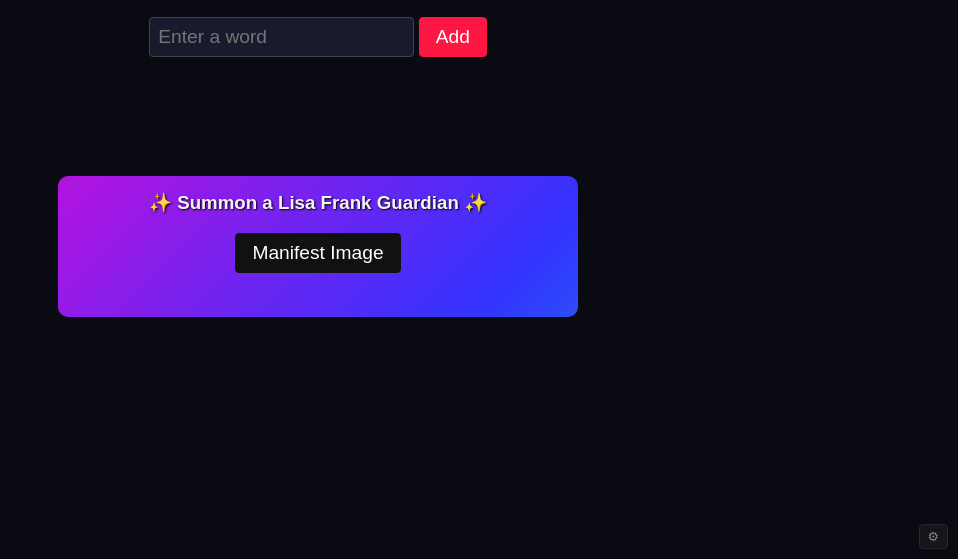
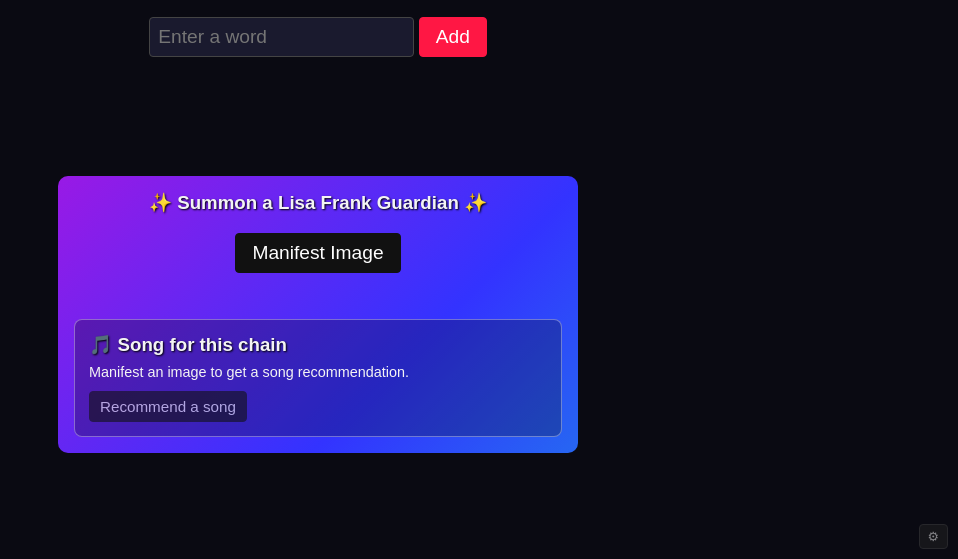
Before and after one commit to anunezPearl/corpse-team-1, a plain HTML site: page index.html in a window 1280 px wide. Shown: the part 241-800 px from the top of the page, without its empty margins (322-1280 px from the left). Drawn offline with Linux system fonts and the light colour scheme.

Commit message:
Recommend songs from the word chain and image (#3)

```diff
--- a/index.html
+++ b/index.html
@@ -142,6 +142,11 @@
     #frankSection button { background: #111; border-color: #111; }
     #frankImg { max-width: 100%; border-radius: 8px; margin-top: 10px; display: none; }
     #frankStatus { font-size: 0.95rem; margin-top: 10px; min-height: 1.2em; }
+    #songSection { margin-top: 18px; padding: 14px; border: 1px solid rgb(255 255 255 / 35%); border-radius: 8px; background: rgb(0 0 0 / 25%); text-align: left; }
+    #songSection h3 { margin: 0 0 8px; }
+    #songStatus { min-height: 1.2em; font-size: 0.9rem; }
+    #songRecommendation { margin: 12px 0 0; padding: 12px; border-left: 4px solid var(--red); background: rgb(0 0 0 / 24%); white-space: pre-wrap; font: inherit; line-height: 1.45; }
+    #songBtn { margin-top: 10px; font-size: 0.95rem; padding: 6px 10px; }
 
     #settingsToggle {
       position: fixed; bottom: 10px; right: 10px; opacity: 0.5;
@@ -189,6 +194,12 @@
     <button id="frankBtn" data-i18n="frankBtn" onclick="generateFrankImage()">Manifest Image</button>
     <div id="frankStatus"></div>
     <img id="frankImg" alt="Lisa Frank style generated image" />
+    <div id="songSection">
+      <h3 data-i18n="songTitle">🎵 Song for this chain</h3>
+      <div id="songStatus" data-i18n="songIdle">Manifest an image to get a song recommendation.</div>
+      <pre id="songRecommendation" hidden></pre>
+      <button id="songBtn" data-i18n="songBtn" onclick="recommendSong()" disabled>Recommend a song</button>
+    </div>
   </div>
 
   <button id="settingsToggle" onclick="toggleSettings()">⚙</button>
@@ -219,6 +230,12 @@
         frankLoading: "Consulting the neon spirits...",
         frankError: "The neon spirits did not answer. Check your LiteLLM settings (⚙) and network.",
         frankNoKey: "No API key configured. Click ⚙ in the corner and paste your LiteLLM key.",
+        songTitle: "🎵 Song for this chain",
+        songIdle: "Manifest an image to get a song recommendation.",
+        songBtn: "Recommend a song",
+        songLoading: "Matching the chain and guardian to a song...",
+        songError: "The song oracle did not answer. Try again.",
+        songNoKey: "Add LiteLLM settings before requesting a song.",
         emptyWord: "Enter a word first.",
         duplicateWord: "That word is already in this chain.",
         wrongLetter: "Your word must begin with \"{letter}\".",
@@ -240,6 +257,12 @@
         frankLoading: "Consultando a los espíritus de neón...",
         frankError: "Los espíritus de neón no respondieron. Revisa tu configuración de LiteLLM (⚙) y tu red.",
         frankNoKey: "No hay clave API configurada. Haz clic en ⚙ y pega tu clave de LiteLLM.",
+        songTitle: "🎵 Canción para esta cadena",
+        songIdle: "Manifiesta una imagen para obtener una recomendación musical.",
+        songBtn: "Recomendar una canción",
+        songLoading: "Relacionando la cadena y el guardián con una canción...",
+        songError: "El oráculo musical no respondió. Inténtalo de nuevo.",
+        songNoKey: "Configura LiteLLM antes de pedir una canción.",
         emptyWord: "Primero escribe una palabra.",
         duplicateWord: "Esa palabra ya está en esta cadena.",
         wrongLetter: "Tu palabra debe empezar por \"{letter}\".",
@@ -440,6 +463,7 @@
     async function generateFrankImage() {
       const statusEl = document.getElementById("frankStatus");
       const imgEl = document.getElementById("frankImg");
+      const songBtn = document.getElementById("songBtn");
       const { baseUrl, apiKey } = loadSettings();
 
       if (!apiKey || !baseUrl) {
@@ -449,6 +473,11 @@
 
       statusEl.textContent = translations[currentLang].frankLoading;
       imgEl.style.display = "none";
+      songBtn.disabled = true;
+      document.getElementById("songRecommendation").hidden = true;
+      document.getElementById("songStatus").textContent = translations[currentLang].songIdle;
+
+      const chainDescription = chain.length ? chain.join(" → ") : "an empty word chain";
 
       try {
         const res = await fetch(`${baseUrl}/v1/images/generations`, {
@@ -460,7 +489,7 @@
           body: JSON.stringify({
             model: "dall-e-3",
             prompt:
-              "Lisa Frank style 1990s rainbow neon sticker art of a mythical glitter creature guarding a chain of glowing letters, extremely vivid colors, airbrushed, unicorns and lightning bolts",
+              `Lisa Frank style 1990s rainbow neon sticker art of a mythical glitter creature guarding a chain of glowing letters. The word chain is: ${chainDescription}. Make the chain's words visually meaningful in the scene. Use extremely vivid colors, airbrushing, unicorns, and lightning bolts.`,
             n: 1,
             size: "1024x1024",
           }),
@@ -476,8 +505,74 @@
         imgEl.src = src;
         imgEl.style.display = "block";
         statusEl.textContent = "";
+        songBtn.disabled = false;
+        recommendSong(src);
       } catch (err) {
         statusEl.textContent = translations[currentLang].frankError;
+        document.getElementById("songStatus").textContent = translations[currentLang].songIdle;
+      }
+    }
+
+    // --- Song recommendation from the current chain + generated image ---
+    async function recommendSong(imageSrc = document.getElementById("frankImg").src) {
+      const statusEl = document.getElementById("songStatus");
+      const recommendationEl = document.getElementById("songRecommendation");
+      const button = document.getElementById("songBtn");
+      const { baseUrl, apiKey, chatModel } = loadSettings();
+
+      if (!apiKey || !baseUrl) {
+        statusEl.textContent = translations[currentLang].songNoKey;
+        return;
+      }
+      if (!imageSrc) {
+        statusEl.textContent = translations[currentLang].songIdle;
+        return;
+      }
+
+      const chainDescription = chain.length ? chain.join(" → ") : "(no words entered yet)";
+      button.disabled = true;
+      recommendationEl.hidden = true;
+      statusEl.textContent = translations[currentLang].songLoading;
+
+      try {
+        const res = await fetch(`${baseUrl}/v1/chat/completions`, {
+          method: "POST",
+          headers: {
+            "Content-Type": "application/json",
+            Authorization: `Bearer ${apiKey}`,
+          },
+          body: JSON.stringify({
+            model: chatModel || "gpt-4o-mini",
+            temperature: 0.7,
+            max_tokens: 180,
+            messages: [
+              {
+                role: "system",
+                content: "You are a music curator. Recommend exactly one real song that best matches both the word chain and the attached image. Reply in exactly this format: Song: <title>\nArtist: <artist>\nWhy: <one concise sentence>. Do not invent a song or artist.",
+              },
+              {
+                role: "user",
+                content: [
+                  { type: "text", text: `Word chain: ${chainDescription}\nChoose a song that captures the mood, imagery, and progression.` },
+                  { type: "image_url", image_url: { url: imageSrc } },
+                ],
+              },
+            ],
+          }),
+        });
+
+        if (!res.ok) throw new Error(`HTTP ${res.status}`);
+        const data = await res.json();
+        const recommendation = data.choices?.[0]?.message?.content?.trim();
+        if (!recommendation) throw new Error("No recommendation returned");
+
+        recommendationEl.textContent = recommendation;
+        recommendationEl.hidden = false;
+        statusEl.textContent = "";
+      } catch (err) {
+        statusEl.textContent = translations[currentLang].songError;
+      } finally {
+        button.disabled = false;
       }
     }
 
```
Also changed, not shown: 1 other file.
